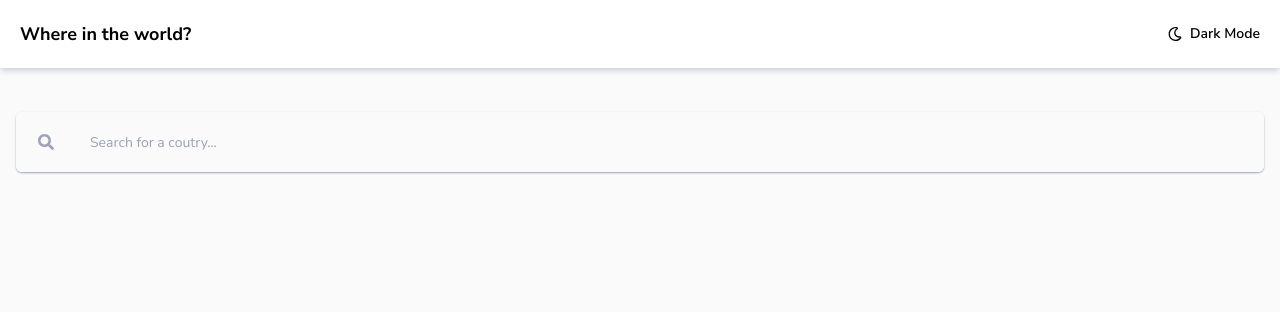
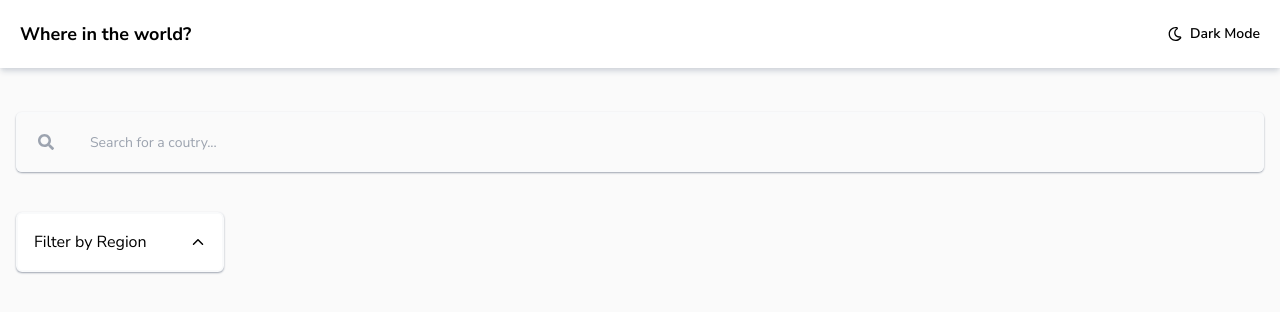
Before and after one commit to Diego2Drm/rest-countries-api-with-color-theme-switcher, a React (Vite) app: page / in a window 1280 px wide. Shown: the top 312 px of the page. Built offline with nearby package versions, Linux system fonts and the light colour scheme.

Commit message:
FIlterByRegion

```diff
--- a/src/App.tsx
+++ b/src/App.tsx
@@ -1,3 +1,4 @@
+import { FIlterByRegion } from "./components/FilterByRegion"
 import { Header } from "./components/Header"
 import { InputSerach } from "./components/InputSearch"
 
@@ -7,6 +8,7 @@ function App() {
     <>
     <Header />
     <InputSerach />
+    <FIlterByRegion />
     </>
   )
 }
--- /dev/null
+++ b/src/components/FilterByRegion/index.tsx
@@ -0,0 +1,42 @@
+import { useState } from "react";
+import { IoIosArrowDown } from "react-icons/io";
+
+
+
+const FIlterByRegion = () => {
+
+  const [open, setOpen] = useState(false);
+
+  const regions = [
+    { name: 'Africa' },
+    { name: 'America' },
+    { name: 'Asia' },
+    { name: 'Europe' },
+    { name: 'Oceania' }
+  ]
+
+  return (
+    <section className="mt-10">
+      <div className="flex items-center justify-between gap-5 w-52 shadow-sm shadow-gray-400 border-2 border-gray-50 rounded-md p-4 bg-white"
+        onClick={() => setOpen(!open)}
+      >
+        <p>Filter by Region</p>
+        <span className={`${open ? "transform rotate-0" : "transform rotate-180"} transition-transform duration-100`}>
+          <IoIosArrowDown />
+        </span>
+      </div>
+
+      <div className={`${open ? "block" : "hidden"} mt-2 w-52 shadow-sm shadow-gray-400 border-2 border-gray-50 rounded-md p-4 bg-white`}
+      >
+        <ul className="flex flex-col gap-2 ">
+          {regions.map(region => (
+            <li key={region.name}>{region.name}</li>
+          ))}
+        </ul>
+      </div>
+    </section>
+  )
+}
+
+
+export { FIlterByRegion };
```
